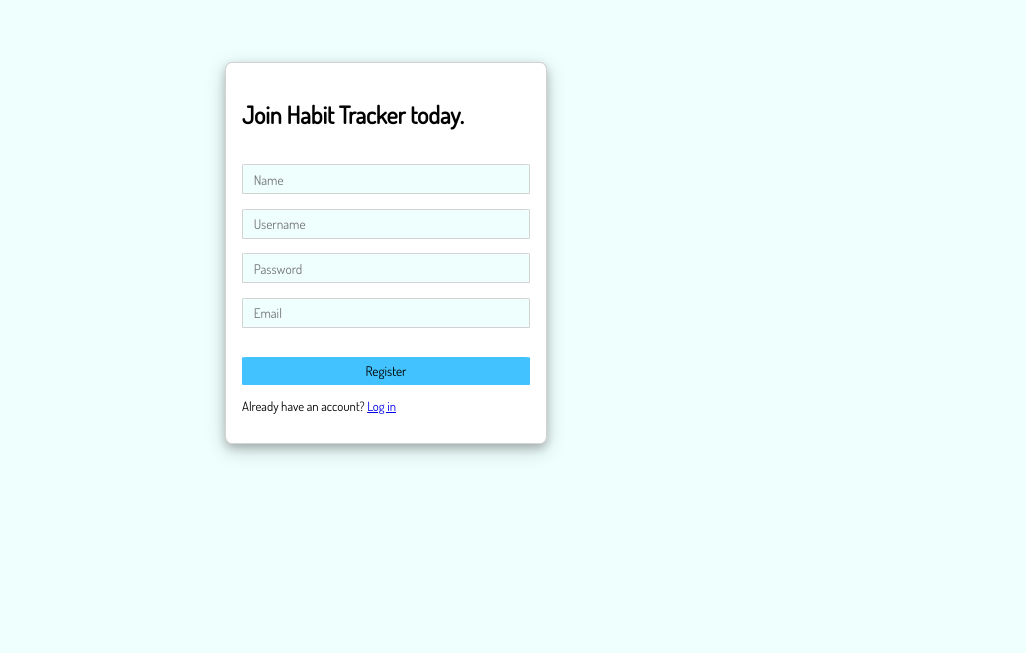
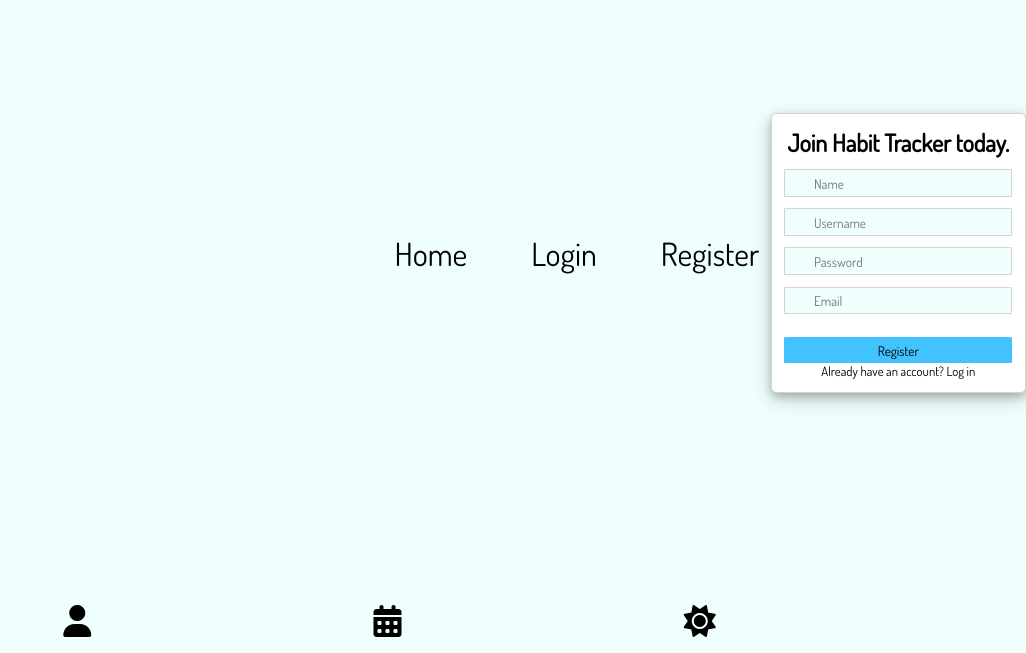
Before and after one commit to LAP2GroupProject/client-side, a plain HTML site: page pages/register.html in a window 1280 px wide. Shown: the part 147-800 px from the top of the page, without its empty margins (254-1280 px from the left). Drawn offline with Linux system fonts and the light colour scheme.

Commit message:
add nav bar and footer

```diff
--- a/pages/register.html
+++ b/pages/register.html
@@ -4,6 +4,7 @@
     <meta charset="UTF-8" />
     <meta http-equiv="X-UA-Compatible" content="IE=edge" />
     <meta name="viewport" content="width=device-width, initial-scale=1.0" />
+    <!-- google fonts -->
     <link rel="preconnect" href="https://fonts.googleapis.com" />
     <link rel="preconnect" href="https://fonts.gstatic.com" crossorigin />
     <link rel="stylesheet" href="../static/styles/login-register.css" />
@@ -11,14 +12,39 @@
       href="https://fonts.googleapis.com/css2?family=Dosis&display=swap"
       rel="stylesheet"
     />
+    <!-- font awesome -->
     <script
       src="https://kit.fontawesome.com/701be9d26f.js"
       crossorigin="anonymous"
       defer
     ></script>
+    <!-- custom css -->
+    <link rel="stylesheet" href="../static/styles/universal.css" />
+    <link rel="stylesheet" href="../static/styles/arrow_left.css" />
+    <link rel="stylesheet" href="../static/styles/login-register.css" />
+    <!-- custom js -->
+    <script src="../static/scripts/universal.js" defer></script>
+    <script src="../static/scripts/navBar.js" defer></script>
     <title>Register</title>
   </head>
   <body>
+    <!-- nav for smaller screens -->
+    <nav id="navBarSmallBg">
+      <i class="fa-solid fa-bars" id="bars"></i>
+      <ul id="navLinksSmall">
+        <li><a href="../index.html">Home</a></li>
+        <li><a href="./login.html">Login</a></li>
+        <li><a href="./register.html">Register</a></li>
+      </ul>
+    </nav>
+
+    <!-- nav for larger screens -->
+    <nav id="navBarLargeBg">
+      <a href="../index.html">Home</a>
+      <a href="./login.html">Login</a>
+      <a href="./register.html">Register</a>
+    </nav>
+
     <div class="container">
       <div class="form-container">
         <h2>Join Habit Tracker today.</h2>
@@ -40,5 +66,11 @@
         <p>Already have an account? <a href="./login.html">Log in</a></p>
       </div>
     </div>
+
+    <footer id="footerBg">
+      <i class="fa-solid fa-user"></i>
+      <i class="fa-solid fa-calendar-days"></i>
+      <i class="fa-solid fa-sun"></i>
+    </footer>
   </body>
 </html>
```
Also changed, not shown: pages/login.html (+32 -1 lines).
